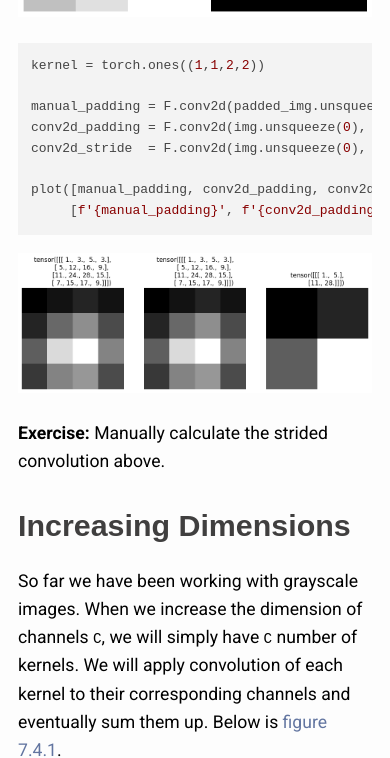
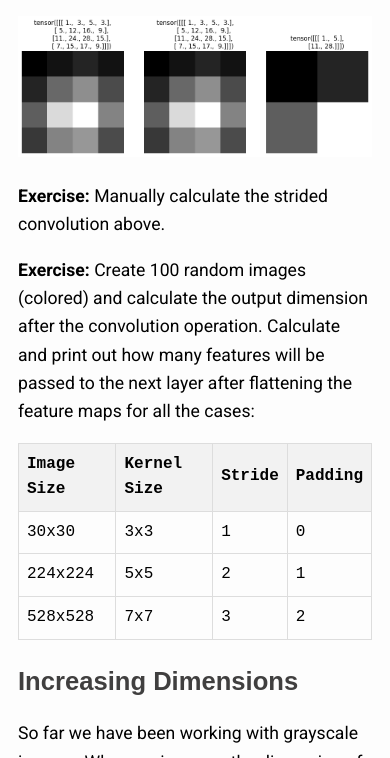
Before and after one commit to shahaliyev/shahaliyev.github.io, a Jekyll site: the page built from _posts/2025-02-15-cnn-pytorch.md, in a window 390 px wide and 1400 px high, scrolled down 19373 px, cut to the strip 0-758 px from the top of the window. Built offline with Jekyll 4.4.1, drawn with Linux system fonts in a browser that asks for light colours; nearby versions of some CDN libraries; comment, search, counter and statistics services are not loaded; some of the changed text lies outside the part shown.

Commit message:
post and style fixes

```diff
--- a/_includes/navbar.html
+++ b/_includes/navbar.html
@@ -1,7 +1,7 @@
 <nav>
     {% if page.lang == "en" %}
     <div class="nav-row">
-      <a href="/az{{ page.url }}">AZ <i class="fas fa-globe"></i></a>
+      <a href="/az{{ page.url }}">AZ <i class="fas fa-language"></i></a>
       <a href="{{ '/' | relative_url }}">{{ site.nav.home[page.lang] }}</a>
       <a href="{{ '/writings.html' | relative_url }}">{{ site.nav.writings[page.lang] }}</a>
       <a href="{{ '/progress.html' | relative_url }}">Progress</a>
@@ -11,7 +11,7 @@
     </div>
     {% elsif page.lang == "az" %}
       <div class="nav-row">
-        <a href="{{ page.url | replace_first: '/az', '' }}">EN <i class="fas fa-globe"></i></a>
+        <a href="{{ page.url | replace_first: '/az', '' }}">EN <i class="fas fa-language"></i></a>
         <a href="{{ '/az' | relative_url }}">{{ site.nav.home[page.lang] }}</a>
         <a href="{{ '/az/writings.html' | relative_url }}">{{ site.nav.writings[page.lang] }}</a>
       </div>
@@ -28,7 +28,8 @@
   nav a {
     display: inline-block;
     /* margin-left: 15px; */
-    font-family: Arial, sans-serif;
+    /* font-family: Arial, sans-serif; */
+    font-family: 'Segoe UI', Tahoma, Geneva, Verdana, sans-serif;
     /* text-transform: uppercase; */
     font-size: 16px;
     /* padding: 10px; */
--- a/_layouts/default.html
+++ b/_layouts/default.html
@@ -61,7 +61,7 @@
   </main>
 
   <footer>
-    <p>{{ site.author[page.lang] }} &copy; 2024-{{ "now" | date: "%Y" }} | <a href="{{ '/feed.xml' | relative_url }}">RSS</a> | <a href="https://jekyllrb.com/" target="_blank">Jekyll</a> | <a href="https://github.com/shahaliyev/shahaliyev.github.io">Github</a></p>
+    <p>{{ site.author[page.lang] }} &copy; {{ "now" | date: "%Y" }} | <a href="{{ '/feed.xml' | relative_url }}">RSS</a> | <a href="https://jekyllrb.com/" target="_blank">Jekyll</a> | <a href="https://github.com/shahaliyev/shahaliyev.github.io">Github</a></p>
   </footer>
 
   <button id="scroll-btn" onclick="scrollToTop()">
--- a/_posts/2025-02-15-cnn-pytorch.md
+++ b/_posts/2025-02-15-cnn-pytorch.md
@@ -451,8 +451,16 @@ plot([manual_padding, conv2d_padding, conv2d_stride],
 ![Padding and Striding demo](/assets/img/cnn/cnn_torch_55_0.png)
 
 
+**Exercise:** Manually calculate the strided convolution above.
 
-**Exercise:** Manually calculate the strided convolution above.
+**Exercise:** Create 100 random images (colored) and calculate the output dimension after the convolution operation. Calculate and print out how many features will be passed to the next layer after flattening the feature maps for all the cases:
+
+| Image Size | Kernel Size | Stride | Padding |
+|------------|------------|--------|---------|
+| 30x30     | 3x3        | 1      | 0       |
+| 224x224   | 5x5        | 2      | 1       |
+| 528x528   | 7x7        | 3      | 2       |
+
 
 ## Increasing Dimensions
 
--- a/assets/css/style.css
+++ b/assets/css/style.css
@@ -168,6 +168,7 @@ figcaption {
 }
 
 table {
+  font-family: 'Courier New', Courier, monospace;
   border-collapse: collapse;
   width: 100%;
   border: 1px solid #ddd;
@@ -212,4 +213,17 @@ a, button {
     text-align: center;
     font-size: 1.3em;
   }
+
+  h1 {
+    font-size: 2.1em;
+  }
+  h2 {
+    font-size: 1.6em;
+  }
+  h3 {
+    font-size: 1.3em;
+  }
+  h4 {
+    font-size: 1.1em;
+  }
 }
```
Also changed, not shown: other parts of _posts/2025-02-15-cnn-pytorch.md (+1 -1 lines), 1 other file.
